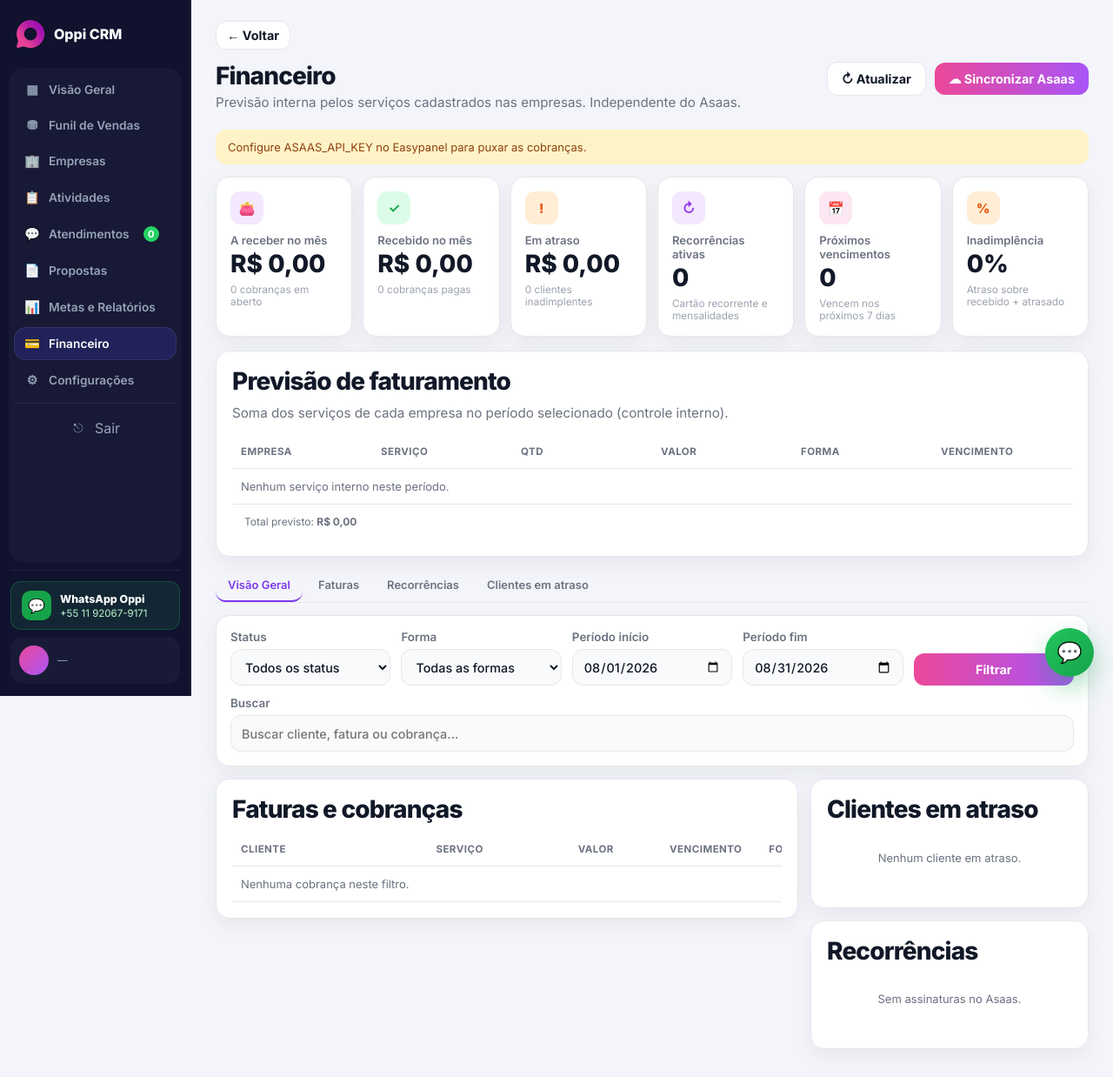
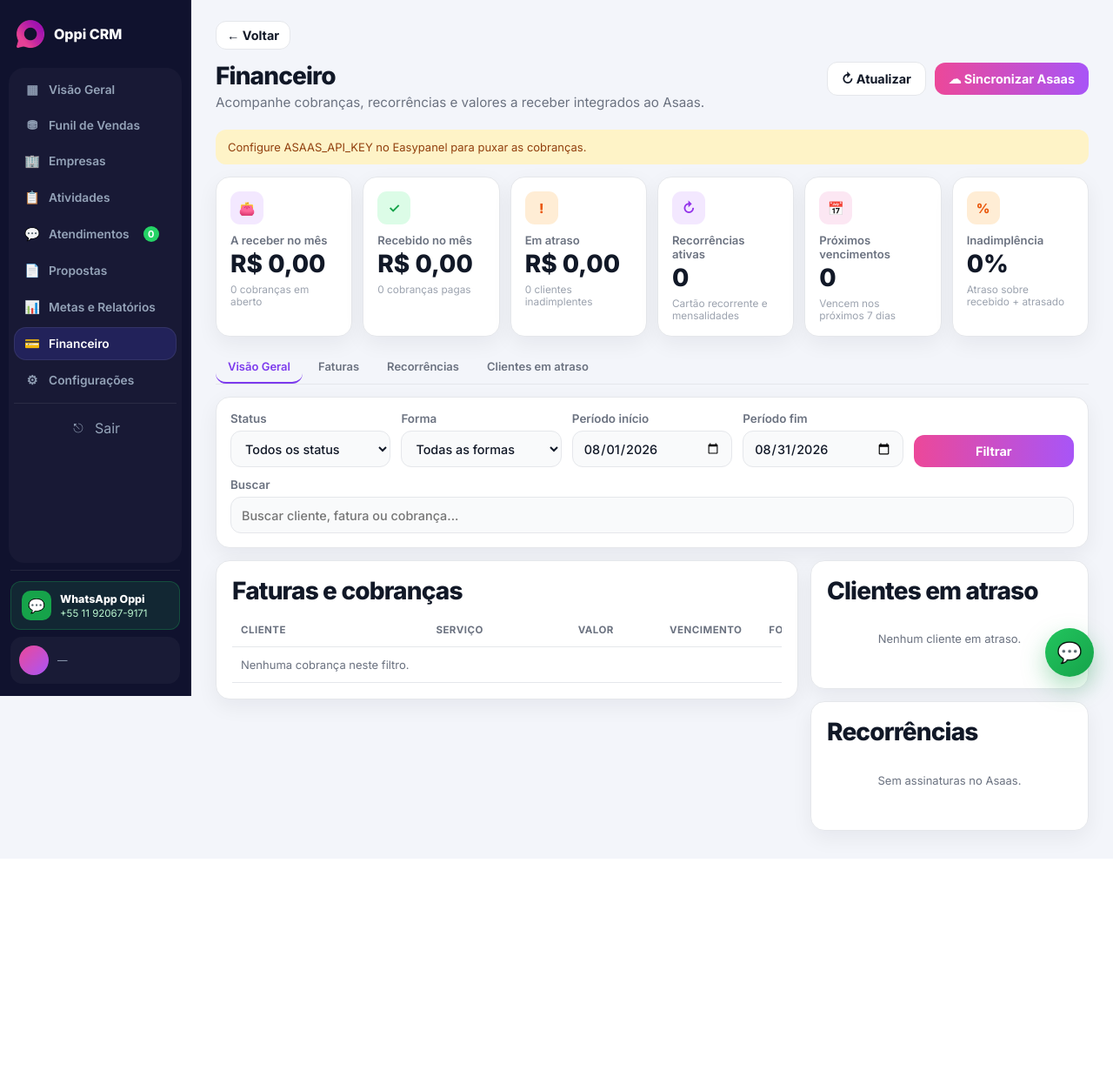
Before and after one commit to oppiappsolucao-beep/dashboard-oppi-comercial, a FastAPI app: page /financeiro in a window 1280 px wide. Shown: the whole page at 87% size. After the commit the page ends 981 px from the top, so only its background shows below. Run offline with FastAPI, Linux system fonts and the light colour scheme; the visitor is signed in with stand-in values (Sample User, id 1); data comes from the database, SQL or seed files in the repository; data that the repository does not hold is empty; parts of the project's set-up code (start-up, migrations or seed data) failed here and were passed over; some libraries are stand-ins or nearby versions.

Commit message:
Visão Geral e Financeiro

```diff
--- a/app/config.py
+++ b/app/config.py
@@ -6,7 +6,7 @@ from dotenv import load_dotenv
 
 load_dotenv(Path(__file__).resolve().parent.parent / ".env")
 
-APP_BUILD = os.getenv("APP_BUILD", "20260822-visao-fin-cards-v2").strip() or "20260822-visao-fin-cards-v2"
+APP_BUILD = os.getenv("APP_BUILD", "20260822-visao-fin-servicos-v3").strip() or "20260822-visao-fin-servicos-v3"
 
 class Settings:
     sheet_id: str = "1GAbrca0NSiJfPXaSte1qGxXCsGkQPacoRsm0PVB51gE"
--- a/app/services/overview.py
+++ b/app/services/overview.py
@@ -929,8 +929,22 @@ def _grouped_finance_chart_json(rows: list[dict]) -> str:
 
 
 def _empresas_cadastradas_por_estado() -> list[dict]:
-    """Somente cadastros com tag Empresa (não leads)."""
+    """Somente cadastros com tag Empresa (não leads), agrupados pela UF real."""
+    from app.services.legacy_core import infer_state_from_address
+
     counts: dict[str, int] = {}
+
+    def _add(label: str) -> None:
+        uf = normalize_text(label).upper()
+        if uf in {"NÃO IDENTIFICADO", "NAO IDENTIFICADO", ""}:
+            return
+        if len(uf) != 2:
+            inferred = infer_state_from_address(label)
+            if inferred in {"Não identificado", ""}:
+                return
+            uf = inferred
+        counts[uf] = counts.get(uf, 0) + 1
+
     try:
         from app.services.crm_registrations_storage import is_crm_postgres_ready
         from database.connection import SessionLocal
@@ -940,15 +954,24 @@ def _empresas_cadastradas_por_estado() -> list[dict]:
             db = SessionLocal()
             try:
                 rows = (
-                    db.query(CrmRegistration.uf, CrmRegistration.municipio)
+                    db.query(
+                        CrmRegistration.uf,
+                        CrmRegistration.endereco,
+                        CrmRegistration.municipio,
+                    )
                     .filter(CrmRegistration.cadastro_tipo == "empresa")
                     .all()
                 )
             finally:
                 db.close()
-            for uf, municipio in rows:
-                label = normalize_text(uf) or normalize_text(municipio) or "Não identificado"
-                counts[label] = counts.get(label, 0) + 1
+            for uf, endereco, municipio in rows:
+                label = normalize_text(uf)
+                if len(label) != 2:
+                    blob = " ".join(part for part in (endereco, municipio, uf) if part)
+                    inferred = infer_state_from_address(blob)
+                    label = "" if inferred == "Não identificado" else inferred
+                if label:
+                    _add(label)
             return [
                 {"name": name, "count": count}
                 for name, count in sorted(counts.items(), key=lambda item: (-item[1], item[0]))
@@ -1005,8 +1028,10 @@ def build_overview_analytics(df: pd.DataFrame, columns: dict, filters: Dashboard
         empresas_all = df[df.apply(_is_empresa_row, axis=1)].copy() if df is not None and not df.empty else df
         counts: dict[str, int] = {}
         if empresas_all is not None and not empresas_all.empty and "_estado" in empresas_all.columns:
-            for value in empresas_all["_estado"].fillna("Não identificado"):
-                label = normalize_text(value) or "Não identificado"
+            for value in empresas_all["_estado"].fillna(""):
+                label = normalize_text(value).upper()
+                if not label or label in {"NÃO IDENTIFICADO", "NAO IDENTIFICADO"}:
+                    continue
                 counts[label] = counts.get(label, 0) + 1
         state_rows = [
             {"name": name, "count": count}
--- a/app/templates/financeiro/index.html
+++ b/app/templates/financeiro/index.html
@@ -4,7 +4,7 @@
 <div class="page-header">
   <div>
     <div class="page-title">Financeiro</div>
-    <div class="page-subtitle">Previsão interna pelos serviços cadastrados nas empresas. Independente do Asaas.</div>
+    <div class="page-subtitle">Acompanhe cobranças, recorrências e valores a receber integrados ao Asaas.</div>
   </div>
   <div class="page-actions">
     <form method="post" action="/financeiro/atualizar">
--- a/app/templates/partials/financeiro_content.html
+++ b/app/templates/partials/financeiro_content.html
@@ -23,48 +23,6 @@
     </div>
     {% endfor %}
   </div>
-
-  {% if tab == 'visao' %}
-  <div class="panel fin-table-card" style="margin-bottom: 14px;">
-    <div class="section-heading">Previsão de faturamento</div>
-    <div class="section-subtitle">Soma dos serviços de cada empresa no período selecionado (controle interno).</div>
-    <div class="table-wrap">
-      <table class="data-table fin-table">
-        <thead>
-          <tr>
-            <th>Empresa</th>
-            <th>Serviço</th>
-            <th>Qtd</th>
-            <th>Valor</th>
-            <th>Forma</th>
-            <th>Vencimento</th>
-          </tr>
-        </thead>
-        <tbody>
-          {% for row in forecast.lines %}
-          <tr>
-            <td>
-              {% if row.cliente_href %}
-              <a href="{{ row.cliente_href }}">{{ row.empresa }}</a>
-              {% else %}
-              {{ row.empresa }}
-              {% endif %}
-            </td>
-            <td>{{ row.servico }}</td>
-            <td>{{ row.quantidade }}</td>
-            <td>{{ row.valor_label }}</td>
-            <td>{{ row.forma }}</td>
-            <td>{{ row.vencimento_label }}</td>
-          </tr>
-          {% else %}
-          <tr><td colspan="6" class="fin-empty">Nenhum serviço interno neste período.</td></tr>
-          {% endfor %}
-        </tbody>
-      </table>
-    </div>
-    <p class="billing-plan-hint" style="margin: 12px 14px 14px;">Total previsto: <strong>{{ forecast.faturamento_label }}</strong></p>
-  </div>
-  {% endif %}
 
   <div class="fin-tabs" role="tablist">
     <button type="button" class="fin-tab {% if tab == 'visao' %}active{% endif %}" data-fin-tab="visao">Visão Geral</button>
```
Also changed, not shown: app/templates/partials/registration_closed_services.html (+0 -8 lines).
